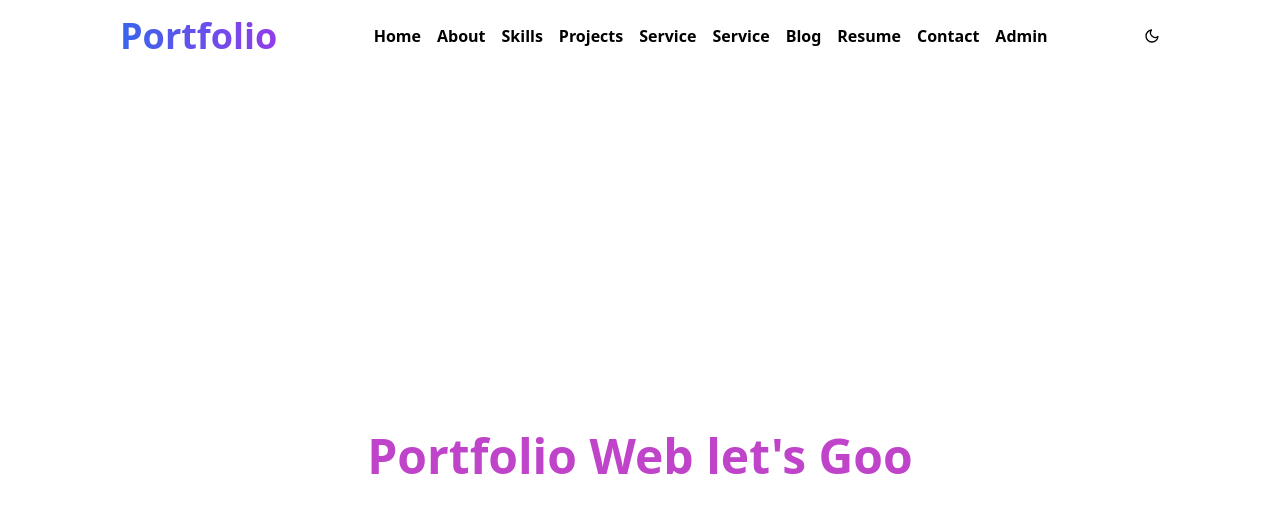
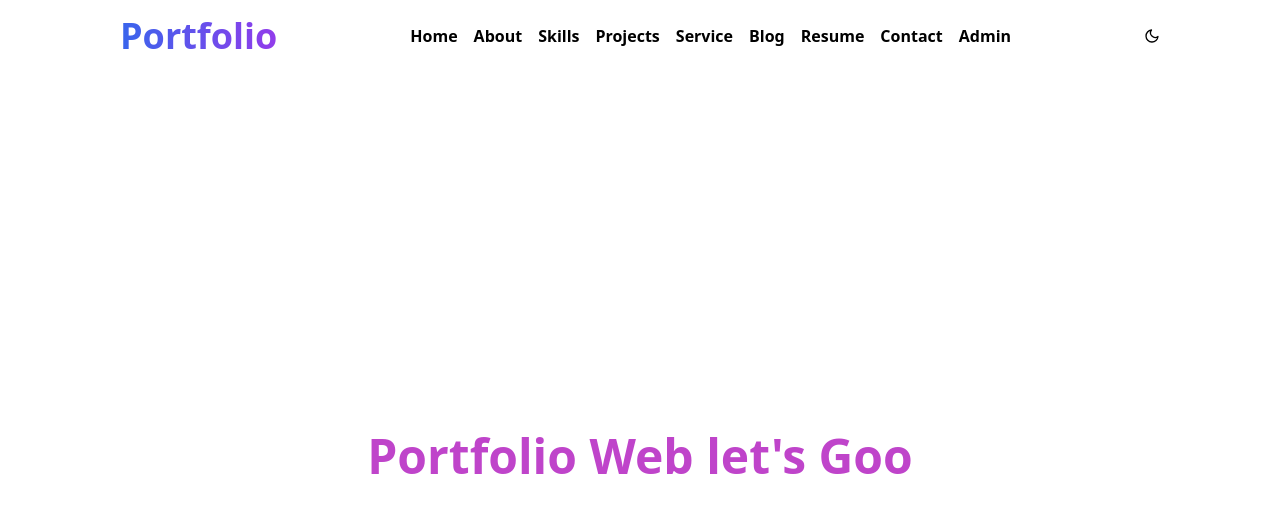
Before and after one commit to MaxamedYare-web/portfoliomoha, a React (Vite) app: page / in a window 1280 px wide. Shown: the top 512 px of the page. Built offline with nearby package versions, Linux system fonts and the light colour scheme.

Commit message:
one item removed

```diff
--- a/src/pages/Header.jsx
+++ b/src/pages/Header.jsx
@@ -18,9 +18,6 @@ export const HeaderPage = () => {
           <NavLink className="hover:text-blue-500 duration-500">
             Service
           </NavLink>
-          <NavLink className="hover:text-blue-500 duration-500">
-            Service
-          </NavLink>
           <NavLink className="hover:text-blue-500 duration-500">Blog</NavLink>
           <NavLink className="hover:text-blue-500 duration-500">Resume</NavLink>
           <NavLink className="hover:text-blue-500 duration-500">
```
